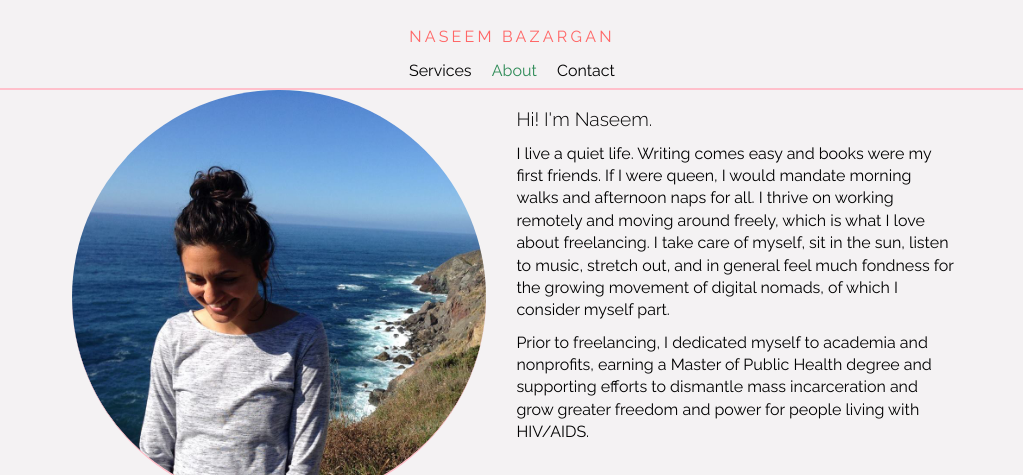
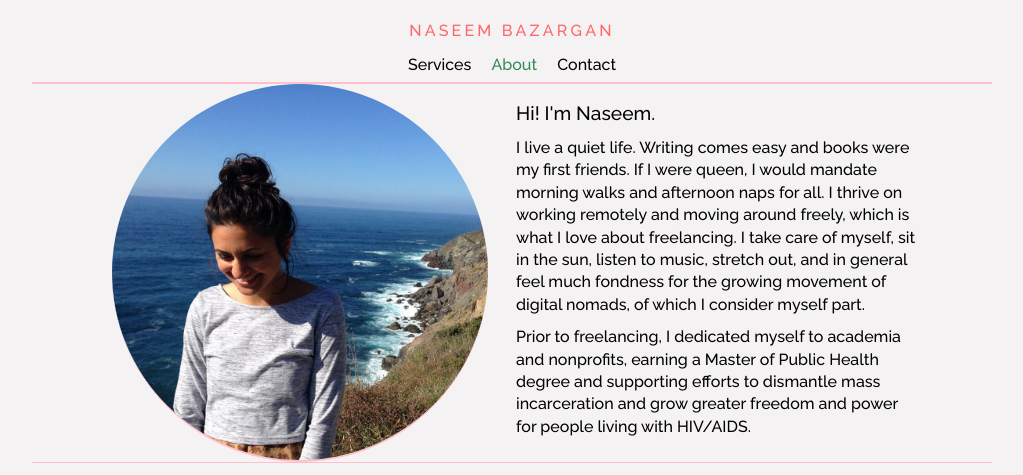
Before and after one commit to sillynaseem/my-website, a plain HTML site: page about/index.html in a window 1280 px wide. Shown: the top 475 px of the page, without its empty margins (128-1151 px from the left). Drawn offline with nearby package versions, Linux system fonts and the light colour scheme; files whose address does not match are found by name; a web font is replaced by a local one.

Commit message:
desktop styles font-weight 500, max-width 1000px

```diff
--- a/about/index.html
+++ b/about/index.html
@@ -12,7 +12,7 @@
         <!--Fonts-->
         <link href="https://fonts.googleapis.com/css?family=Abhaya+Libre" rel="stylesheet">
         <link href="https://fonts.googleapis.com/css?family=PT+Serif:400,700" rel="stylesheet">
-        <link href="https://fonts.googleapis.com/css?family=Raleway:300,400,700" rel="stylesheet">
+        <link href="https://fonts.googleapis.com/css?family=Raleway:300,400,500,700" rel="stylesheet">
         <link href="https://fonts.googleapis.com/css?family=PT+Sans" rel="stylesheet">
 
         <link rel="stylesheet" href="https://cdnjs.cloudflare.com/ajax/libs/font-awesome/4.7.0/css/font-awesome.min.css">
--- a/css/main.css
+++ b/css/main.css
@@ -580,6 +580,20 @@ footer {
 @media screen and (min-width: 940px) {
        /*Desktop styles here!*/
 
+html {
+  max-width: 1000px;
+  margin: auto;
+}
+
+body,
+h1,
+h2,
+h3,
+a {
+  font-weight: 500;
+}
+
+
 /*Services*/
 html.services-page {
 background-size: cover;
```
Also changed, not shown: contact/index.html (+1 -1 lines), index.html (+1 -1 lines), services/code.html (+1 -1 lines), services/index.html (+1 -1 lines).
